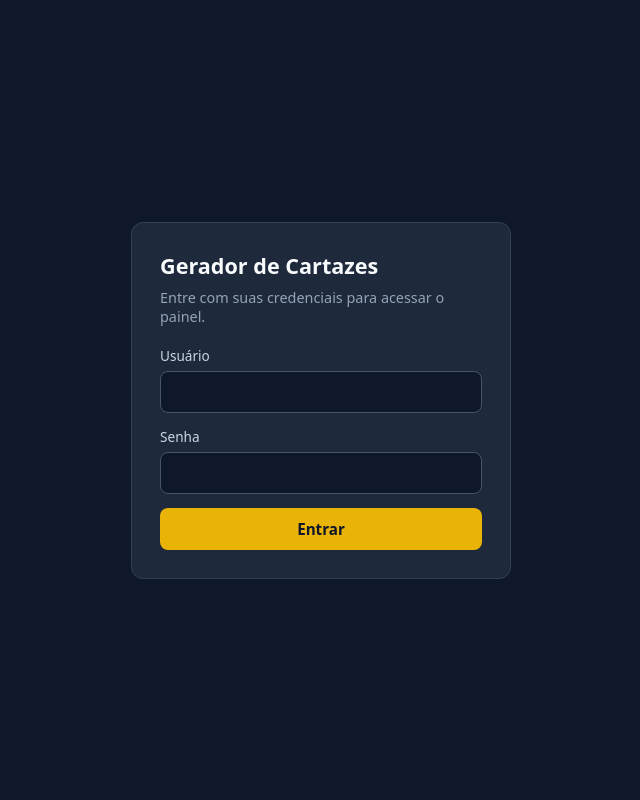
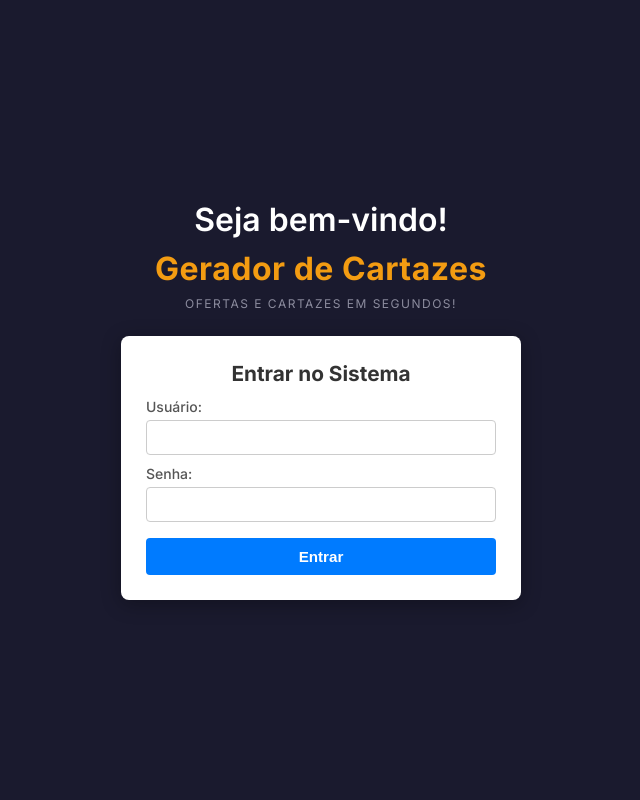
Before and after one commit to pegasusgraf-dot/cartaz, a Flask app: page / in a window 1280 px wide. Shown: the whole page, without its empty margins (319-959 px from the left). Run offline with Flask 3, Linux system fonts and the light colour scheme.

Commit message:
Update login.html

```diff
--- a/templates/login.html
+++ b/templates/login.html
@@ -4,75 +4,162 @@
   <meta charset="UTF-8" />
   <meta name="viewport" content="width=device-width, initial-scale=1.0" />
   <title>Login - Gerador de Cartazes</title>
+  <link href="https://fonts.googleapis.com/css2?family=Inter:wght@400;500;600;700;900&display=swap" rel="stylesheet" />
   <style>
-    * { box-sizing: border-box; font-family: system-ui, -apple-system, sans-serif; }
+    * {
+      box-sizing: border-box;
+      margin: 0;
+      padding: 0;
+    }
+
     body {
+      font-family: 'Inter', system-ui, -apple-system, sans-serif;
+      min-height: 100vh;
+      background-color: #1a1a2e;
+      color: #ffffff;
+      display: flex;
+      justify-content: center;
+      align-items: center;
+      padding: 20px;
+    }
+
+    .login-main-wrapper {
+      display: flex;
+      flex-direction: column;
+      align-items: center;
+      width: 100%;
+      max-width: 400px;
+    }
+
+    .welcome-header {
+      text-align: center;
+      margin-bottom: 25px;
+    }
+
+    .welcome-header h1 {
+      font-size: 2rem;
+      margin: 0 0 10px 0;
+      color: #ffffff;
+      font-weight: 600;
+    }
+
+    .brand-title {
+      font-size: 2rem;
+      font-weight: 700;
+      color: #f39c12;
+      margin: 0 0 8px 0;
+      letter-spacing: 0.5px;
+    }
+
+    .brand-subtitle {
+      font-size: 0.75rem;
+      text-transform: uppercase;
+      letter-spacing: 1.5px;
+      color: #8c8c9e;
       margin: 0;
-      min-height: 100vh;
-      display: grid;
-      place-items: center;
-      background: #0f172a;
-      color: #f8fafc;
-      padding: 16px;
     }
-    .card {
+
+    .form-container {
+      background: #ffffff;
+      color: #333333;
+      padding: 25px;
+      border-radius: 8px;
+      box-shadow: 0 4px 20px rgba(0, 0, 0, 0.3);
       width: 100%;
-      max-width: 380px;
-      background: #1e293b;
-      border: 1px solid #334155;
-      border-radius: 12px;
-      padding: 28px;
     }
-    h1 { margin: 0 0 8px; font-size: 1.35rem; }
-    p { margin: 0 0 20px; color: #94a3b8; font-size: 0.9rem; }
-    label { display: block; margin-bottom: 6px; font-size: 0.85rem; color: #cbd5e1; }
-    input {
+
+    .form-container h2 {
+      margin-top: 0;
+      margin-bottom: 12px;
+      color: #333333;
+      text-align: center;
+      font-size: 1.3rem;
+      font-weight: 700;
+    }
+
+    .form-container label {
+      font-size: 14px;
+      color: #555555;
+      display: block;
+      margin-top: 10px;
+      font-weight: 500;
+    }
+
+    .form-container input {
       width: 100%;
+      padding: 8px 10px;
+      margin-top: 5px;
+      border: 1px solid #cccccc;
+      border-radius: 4px;
+      font-size: 0.95rem;
+      color: #1e293b;
+      background: #ffffff;
+      outline: none;
+    }
+
+    .form-container input:focus {
+      border-color: #007bff;
+    }
+
+    .form-container button {
+      margin-top: 16px;
+      cursor: pointer;
+      padding: 10px;
+      background-color: #007bff;
+      color: #ffffff;
+      border: none;
+      border-radius: 4px;
+      width: 100%;
+      font-weight: 700;
+      font-size: 0.95rem;
+      transition: background-color 0.2s ease;
+    }
+
+    .form-container button:hover {
+      background-color: #0056b3;
+    }
+
+    .erro {
+      background: rgba(239, 68, 68, 0.12);
+      border: 1px solid #ef4444;
+      color: #b91c1c;
       padding: 10px 12px;
-      margin-bottom: 14px;
-      border-radius: 8px;
-      border: 1px solid #475569;
-      background: #0f172a;
-      color: #fff;
-      font-size: 0.95rem;
-    }
-    button {
-      width: 100%;
-      padding: 11px;
-      border: 0;
-      border-radius: 8px;
-      background: #eab308;
-      color: #0f172a;
-      font-weight: 700;
-      cursor: pointer;
-      font-size: 0.95rem;
-    }
-    button:hover { background: #facc15; }
-    .erro {
-      background: rgba(239, 68, 68, 0.15);
-      border: 1px solid #ef4444;
-      color: #fca5a5;
-      padding: 10px 12px;
-      border-radius: 8px;
-      margin-bottom: 14px;
+      border-radius: 6px;
+      margin-top: 10px;
+      margin-bottom: 6px;
       font-size: 0.85rem;
+      text-align: center;
+      font-weight: 500;
     }
   </style>
 </head>
 <body>
-  <div class="card">
-    <h1>Gerador de Cartazes</h1>
-    <p>Entre com suas credenciais para acessar o painel.</p>
+  <div class="login-main-wrapper">
+    <div class="welcome-header">
+      <h1>Seja bem-vindo!</h1>
+      <div class="brand-title">Gerador de Cartazes</div>
+      <p class="brand-subtitle">OFERTAS E CARTAZES EM SEGUNDOS!</p>
+    </div>
+
+    <div class="form-container">
+      <h2>Entrar no Sistema</h2>
+
       {% if erro %}
         <div class="erro">{{ erro }}</div>
       {% endif %}
+
       <form method="POST" action="/login">
-      <label for="usuario">Usuário</label>
+        <div>
+          <label for="usuario">Usuário:</label>
           <input id="usuario" name="usuario" type="text" required autocomplete="username" />
-      <label for="senha">Senha</label>
+        </div>
+        <div>
+          <label for="senha">Senha:</label>
           <input id="senha" name="senha" type="password" required autocomplete="current-password" />
+        </div>
         <button type="submit">Entrar</button>
       </form>
     </div>
+  </div>
 </body>
 </html>
```
Lines whose indentation alone changed are shown as unchanged.
